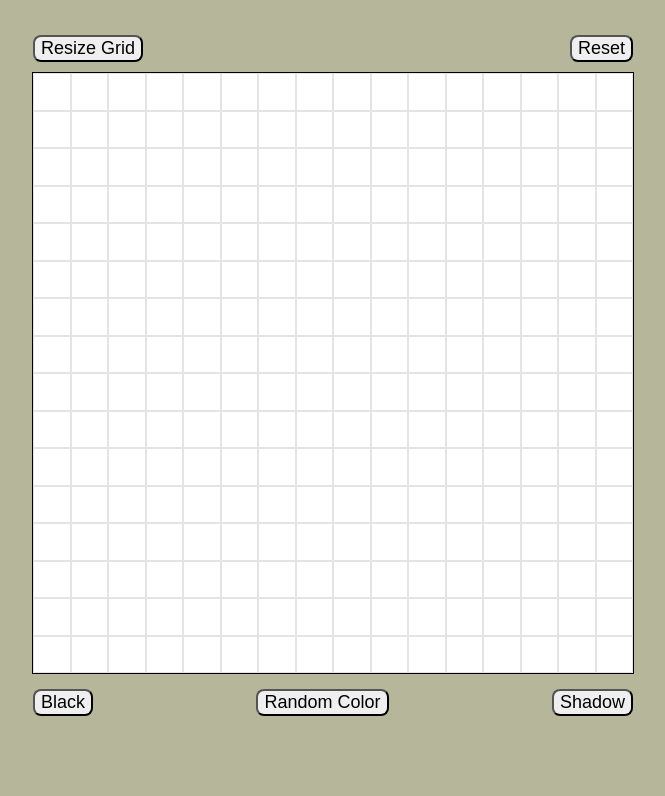
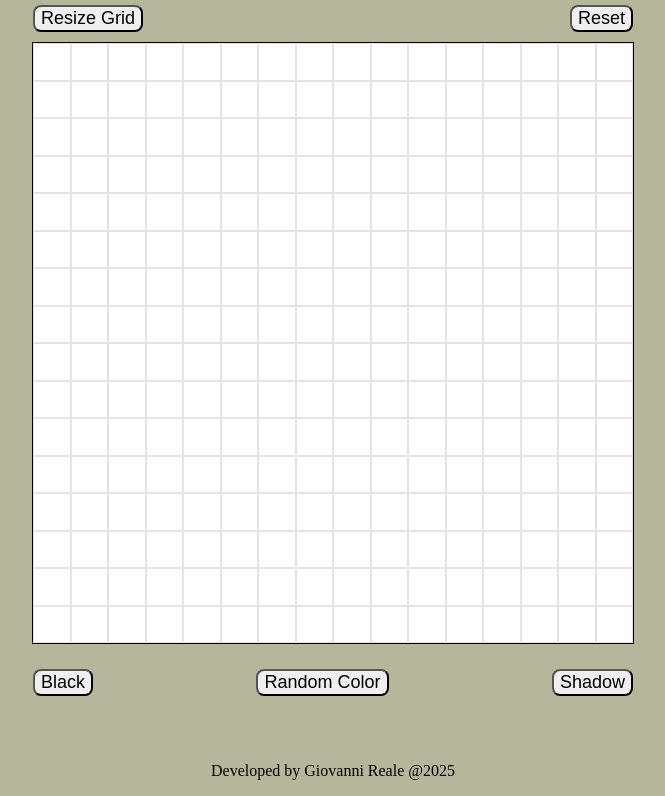
Before and after one commit to Gio-Re/Etch-a-Sketch, a plain HTML site: page etch-a-sketch.html in a window 1280 px wide. Shown: the part 129-925 px from the top of the page, without its empty margins (307-972 px from the left). Before the commit the page ends 853 px from the top, so only its background shows below. Drawn offline with Linux system fonts and the light colour scheme.

Commit message:
Add footer

```diff
--- a/etch-a-sketch.html
+++ b/etch-a-sketch.html
@@ -21,5 +21,6 @@
     <button id="randomColor">Random Color</button>
     <button id="shadow">Shadow</button>
   </div>
+  <div id="footer"><p>Developed by Giovanni Reale @2025</p></div>
 </body>
 </html>
--- a/script.js
+++ b/script.js
@@ -113,7 +113,7 @@ function cellsToShadow() {
 //Call functions to create grid and to default skectch
 const defaultSize = 16;
 CreateGrid(defaultSize);
-cellsToShadow();
+cellsToBlack();
 
 
 //Button Resize
--- a/style.css
+++ b/style.css
@@ -1,6 +1,9 @@
 body {
     background-color: rgb(182, 182, 154);
     padding-top: 30px;
+    display: flex;
+    flex-direction: column;
+    margin: 0;
 }
 
 h1 {
@@ -12,7 +15,7 @@ h1 {
     width: 600px;
     margin-left: auto;
     margin-right: auto;
-    margin-top: 50px;
+    /* margin-top: 50px; */
     display: flex;
     justify-content: space-between;
 }
@@ -46,3 +49,8 @@ h1 {
     background-color: white;
     flex-grow: 1;
 }
+
+#footer {
+    text-align: center;
+    margin-top: 50px;
+}
```
